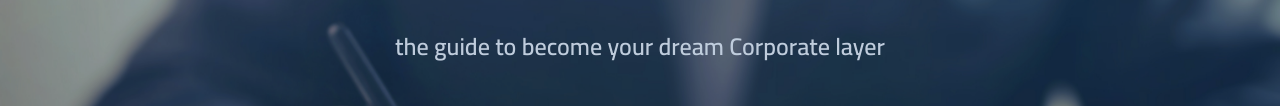
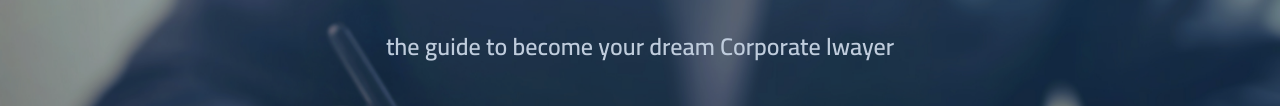
Before and after one commit to abdoghazy2015/BCL, a plain HTML site: page index.html in a window 1280 px wide. Shown: the part 357-463 px from the top of the page. Drawn offline with nearby package versions, Linux system fonts and the light colour scheme.

Commit message:
Update index.html

```diff
--- a/index.html
+++ b/index.html
@@ -50,7 +50,7 @@
 
     <div class="hero  has-backg">
       <h1 class="hero-heading">Become A Corporate Lawyer</h1>
-      <p class="hero-paragraph mt-4">the guide to become your dream Corporate layer</p>
+      <p class="hero-paragraph mt-4">the guide to become your dream Corporate lwayer</p>
       <img class="hero-background" src="assets/hero-img1.jpg" alt="">
       <div class="hero-background-overlay"></div>
       <a href="https://wa.me/message/HZ6UNAJ2EVAHH1" class="btn btn-outline-light hero-btn mt-5"><i class="bi bi-whatsapp whats"></i></a>
```
